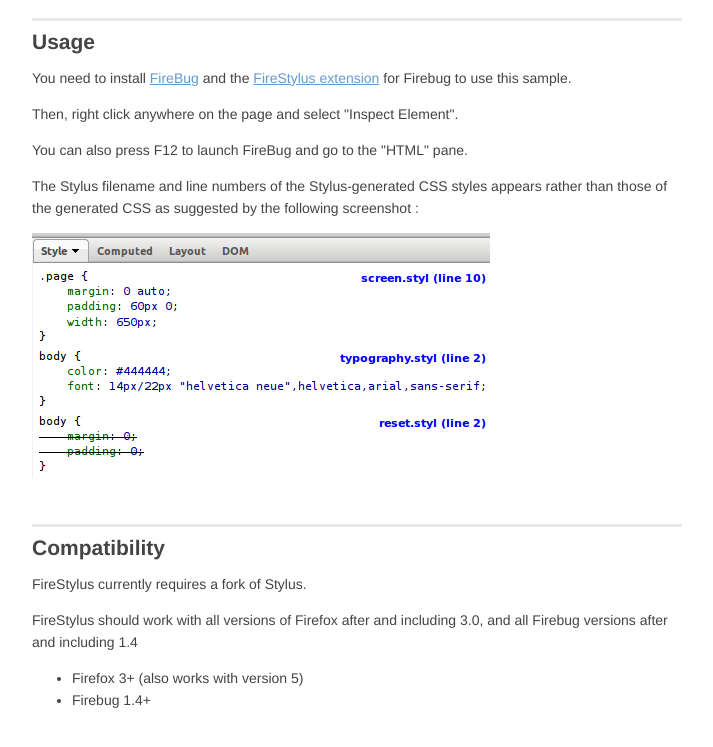
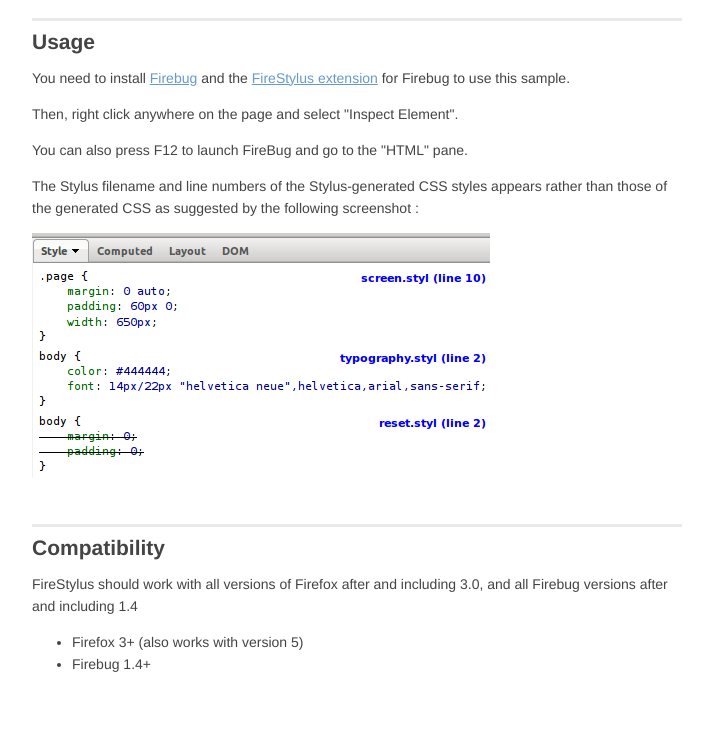
Before and after one commit to parallel/firestylus, a plain HTML site: page examples/index.html in a window 1280 px wide. Shown: the part 123-870 px from the top of the page, without its empty margins (283-996 px from the left). Drawn offline with Linux system fonts and the light colour scheme.

Commit message:
updated readme and example

```diff
--- a/examples/index.html
+++ b/examples/index.html
@@ -12,7 +12,7 @@
   <h2>Usage</h2>
   <p>
     You need to install
-    <a href="https://addons.mozilla.org/firefox/downloads/latest/1843/addon-1843-latest.xpi?src=addondetail">FireBug</a>
+    <a href="https://addons.mozilla.org/firefox/downloads/latest/1843/addon-1843-latest.xpi?src=addondetail">Firebug</a>
     and the
     <a href="https://raw.github.com/parallel/firestylus/master/releases/firestylus-0.0.2.xpi">FireStylus extension</a>
     for Firebug to use this sample.
@@ -27,7 +27,6 @@
 
   <h2>Compatibility</h2>
 
-  <p>FireStylus currently requires a fork of Stylus.</p>
   <p>FireStylus should work with all versions of Firefox after and including 3.0, and all Firebug versions after and including 1.4</p>
   <ul>
     <li>Firefox 3+ (also works with version 5)</li>
```
Also changed, not shown: 1 other file.
